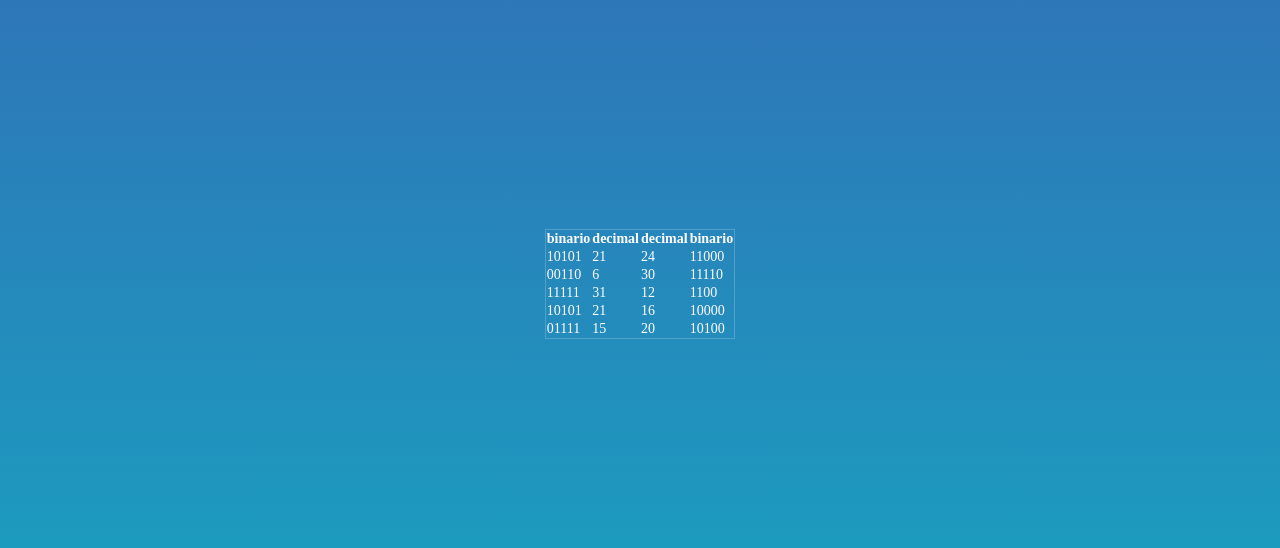
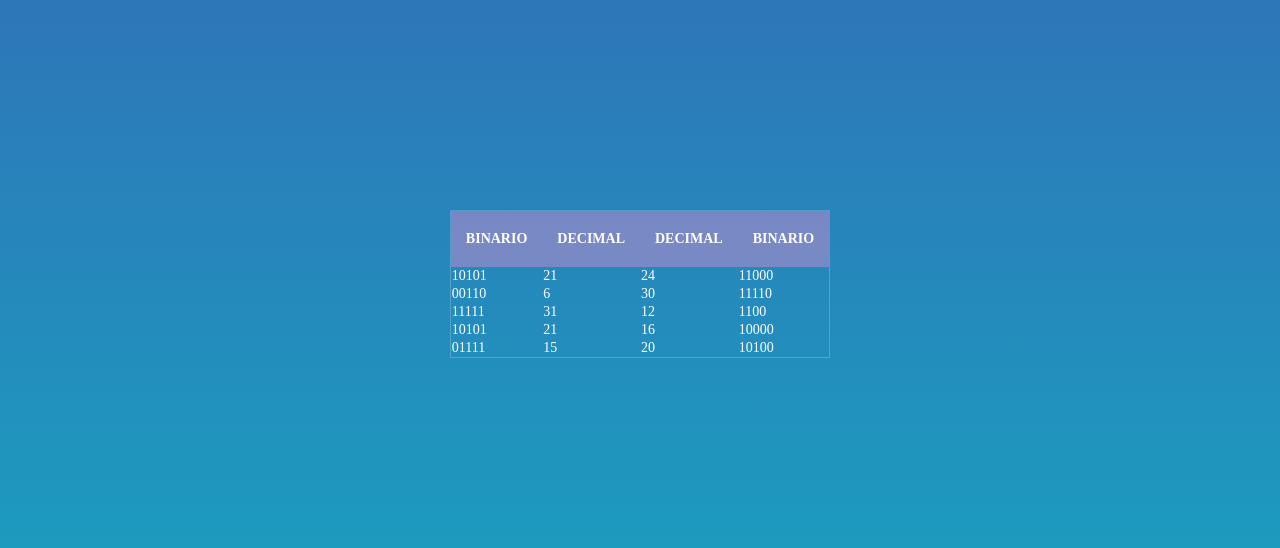
Before and after one commit to joseri0324/web-tabla-binario-decimal, a plain HTML site: page index.html in a window 1280 px wide. Shown: the part 124-672 px from the top of the page. Drawn offline with Linux system fonts and the light colour scheme.

Commit message:
se le coloca mayuscula al encabezado

```diff
--- a/style.css
+++ b/style.css
@@ -23,3 +23,12 @@ table{
     border-collapse: collapse;
 
 }
+thead{
+    background: rgba(243, 140, 210, 0.4);
+}
+th{
+    padding: 20px 15px;
+    font-weight: 700;
+    text-transform: uppercase;
+
+}
```
